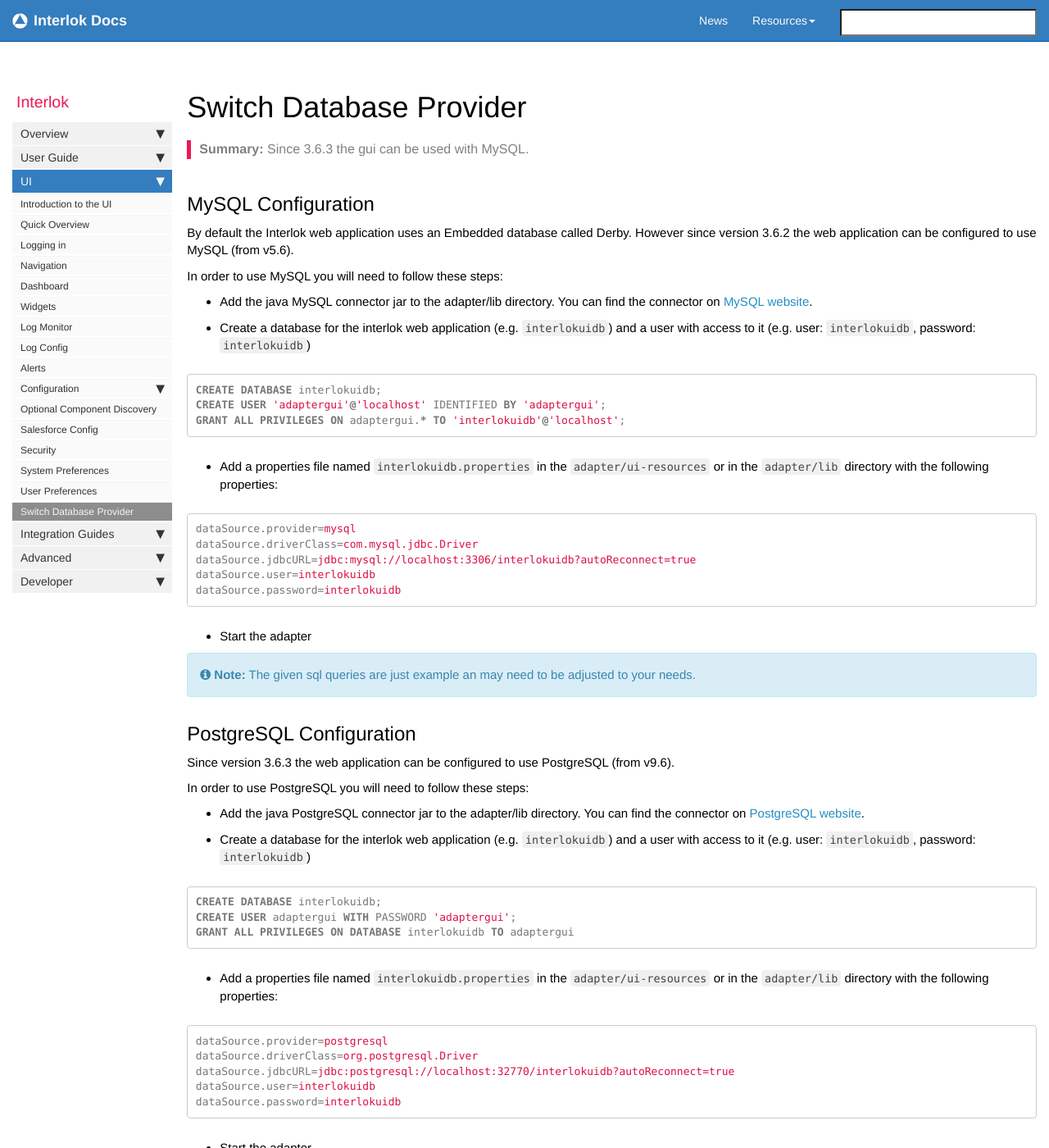
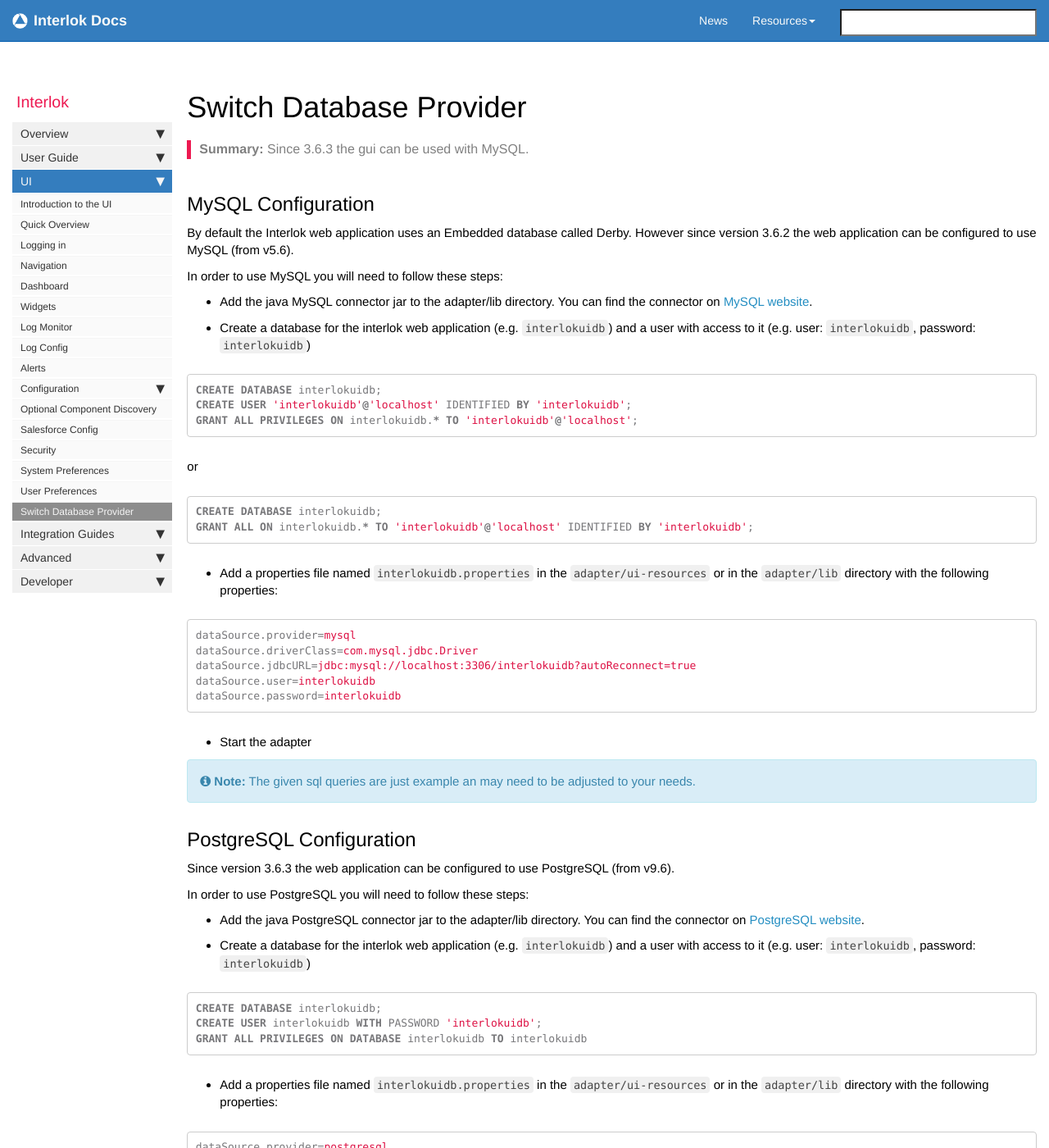
Before and after one commit to adaptris/interlok-docs-legacy, a Jekyll site: the page built from pages/ui/ui-switch-db.md, in a window 1280 px wide and 1400 px high. Shown: the whole window at 82% size. Built offline with Jekyll 4.4.1, drawn with Linux system fonts in a browser that asks for light colours; nearby versions of some CDN libraries; comment, search, counter and statistics services are not loaded.

Commit message:
updated sql on db switching page

````diff
--- a/pages/ui/ui-switch-db.md
+++ b/pages/ui/ui-switch-db.md
@@ -19,9 +19,17 @@
 
 ```sql
 CREATE DATABASE interlokuidb;
-CREATE USER 'adaptergui'@'localhost' IDENTIFIED BY 'adaptergui';
-GRANT ALL PRIVILEGES ON adaptergui.* TO 'interlokuidb'@'localhost';
+CREATE USER 'interlokuidb'@'localhost' IDENTIFIED BY 'interlokuidb';
+GRANT ALL PRIVILEGES ON interlokuidb.* TO 'interlokuidb'@'localhost';
 ```
+
+or
+
+```sql
+CREATE DATABASE interlokuidb;
+GRANT ALL ON interlokuidb.* TO 'interlokuidb'@'localhost' IDENTIFIED BY 'interlokuidb';
+```
+
  - Add a properties file named `interlokuidb.properties` in the `adapter/ui-resources` or in the `adapter/lib` directory with the following properties:
 
 ```properties
@@ -46,8 +54,8 @@
 
 ```sql
 CREATE DATABASE interlokuidb;
-CREATE USER adaptergui WITH PASSWORD 'adaptergui';
-GRANT ALL PRIVILEGES ON DATABASE interlokuidb TO adaptergui
+CREATE USER interlokuidb WITH PASSWORD 'interlokuidb';
+GRANT ALL PRIVILEGES ON DATABASE interlokuidb TO interlokuidb
 ```
  - Add a properties file named `interlokuidb.properties` in the `adapter/ui-resources` or in the `adapter/lib` directory with the following properties:
 
````
